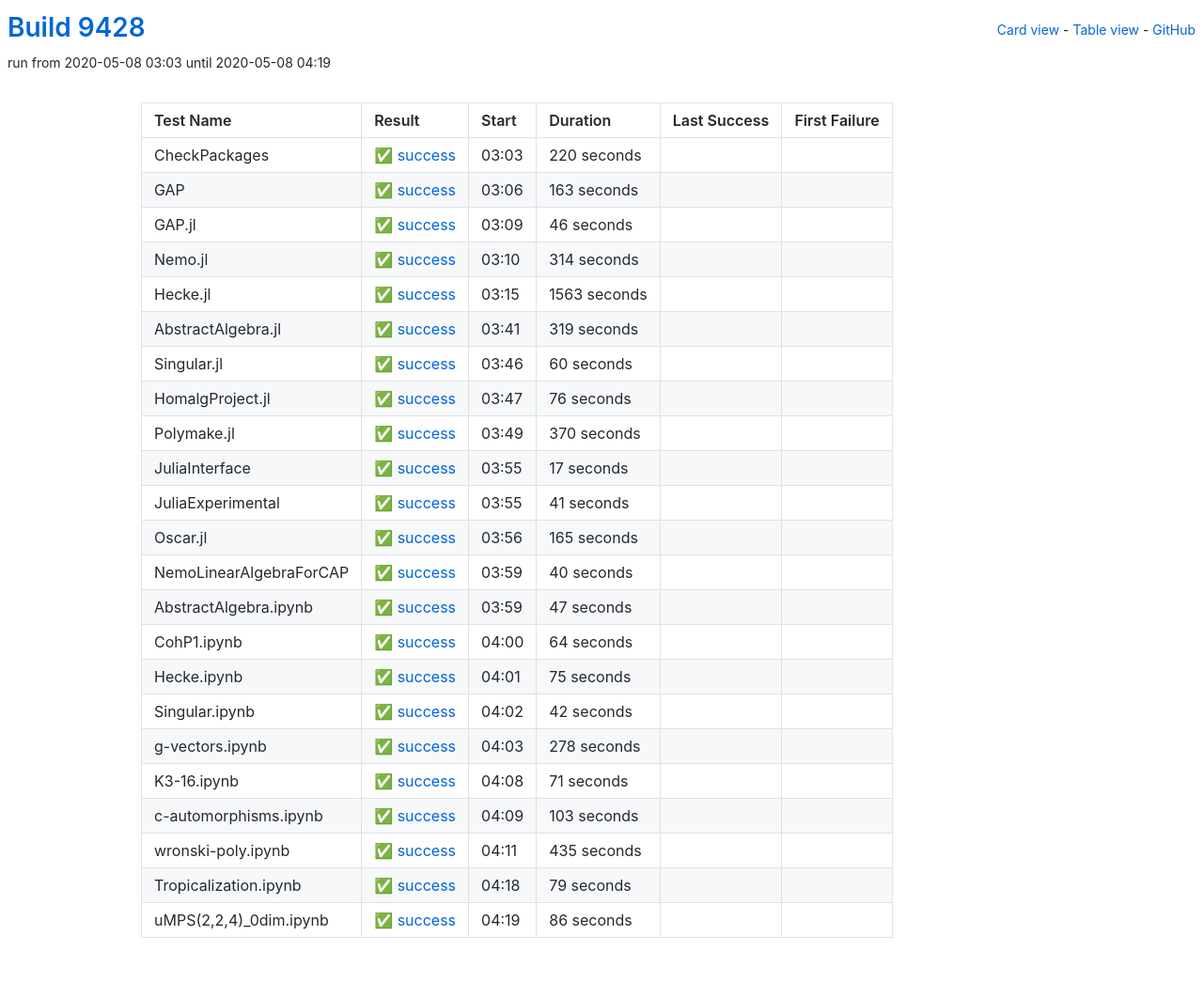
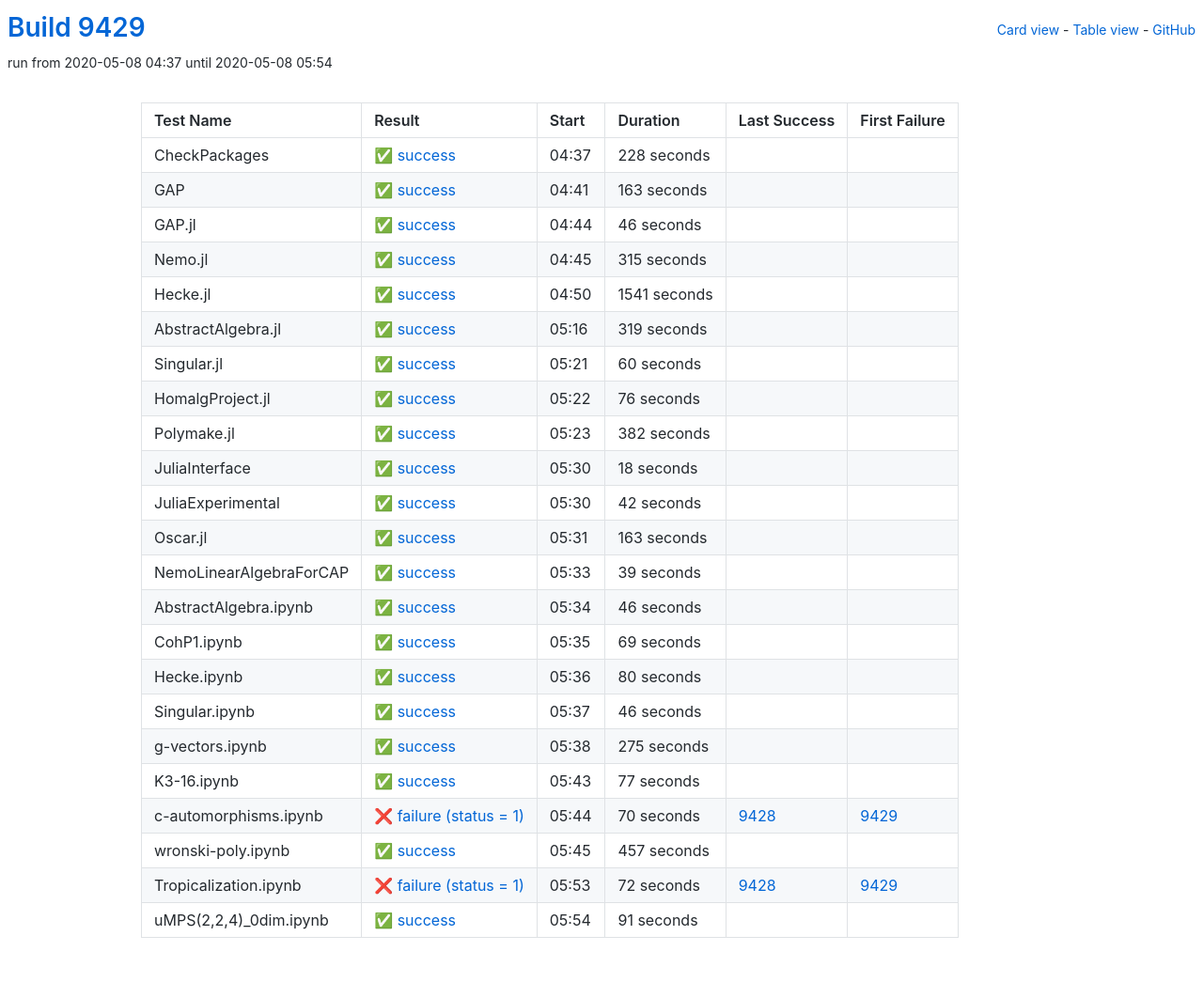
Before and after one commit to oscar-system/oscar-ci-status, a Jekyll site: the page built from table.html, in a window 1280 px wide. Shown: the whole page at 94% size. Built offline with Jekyll 4.4.1, drawn with Linux system fonts in a browser that asks for light colours.

Commit message:
Build 9429

```diff
--- a/_data/ci.yml
+++ b/_data/ci.yml
@@ -1,17 +1,17 @@
-build: 9428
-build_url: https://oscarci.mathematik.uni-kl.de/job/oscar/9428/
+build: 9429
+build_url: https://oscarci.mathematik.uni-kl.de/job/oscar/9429/
 job: oscar
 tests:
-- duration: 220
+- duration: 228
   exitcode: 0
   first_failure: false
   first_failure_url: null
   id: checkpackages
   last_success: false
   last_success_url: null
-  log: https://oscarci.mathematik.uni-kl.de/job/oscar/9428/artifact/logs/build-9428/CheckPackages.log
+  log: https://oscarci.mathematik.uni-kl.de/job/oscar/9429/artifact/logs/build-9429/CheckPackages.log
   name: CheckPackages
-  start: 2020-05-08 03:03
+  start: 2020-05-08 04:37
   status: success
   success: true
 - duration: 163
@@ -21,9 +21,9 @@
   id: gap
   last_success: false
   last_success_url: null
-  log: https://oscarci.mathematik.uni-kl.de/job/oscar/9428/artifact/logs/build-9428/GAP.log
+  log: https://oscarci.mathematik.uni-kl.de/job/oscar/9429/artifact/logs/build-9429/GAP.log
   name: GAP
-  start: 2020-05-08 03:06
+  start: 2020-05-08 04:41
   status: success
   success: true
 - duration: 46
@@ -33,33 +33,33 @@
   id: gap-jl
   last_success: false
   last_success_url: null
-  log: https://oscarci.mathematik.uni-kl.de/job/oscar/9428/artifact/logs/build-9428/GAP.jl.log
+  log: https://oscarci.mathematik.uni-kl.de/job/oscar/9429/artifact/logs/build-9429/GAP.jl.log
   name: GAP.jl
-  start: 2020-05-08 03:09
+  start: 2020-05-08 04:44
   status: success
   success: true
-- duration: 314
+- duration: 315
   exitcode: 0
   first_failure: false
   first_failure_url: null
   id: nemo-jl
   last_success: false
   last_success_url: null
-  log: https://oscarci.mathematik.uni-kl.de/job/oscar/9428/artifact/logs/build-9428/Nemo.jl.log
+  log: https://oscarci.mathematik.uni-kl.de/job/oscar/9429/artifact/logs/build-9429/Nemo.jl.log
   name: Nemo.jl
-  start: 2020-05-08 03:10
+  start: 2020-05-08 04:45
   status: success
   success: true
-- duration: 1563
+- duration: 1541
   exitcode: 0
   first_failure: false
   first_failure_url: null
   id: hecke-jl
   last_success: false
   last_success_url: null
-  log: https://oscarci.mathematik.uni-kl.de/job/oscar/9428/artifact/logs/build-9428/Hecke.jl.log
+  log: https://oscarci.mathematik.uni-kl.de/job/oscar/9429/artifact/logs/build-9429/Hecke.jl.log
   name: Hecke.jl
-  start: 2020-05-08 03:15
+  start: 2020-05-08 04:50
   status: success
   success: true
 - duration: 319
@@ -69,9 +69,9 @@
   id: abstractalgebra-jl
   last_success: false
   last_success_url: null
-  log: https://oscarci.mathematik.uni-kl.de/job/oscar/9428/artifact/logs/build-9428/AbstractAlgebra.jl.log
+  log: https://oscarci.mathematik.uni-kl.de/job/oscar/9429/artifact/logs/build-9429/AbstractAlgebra.jl.log
   name: AbstractAlgebra.jl
-  start: 2020-05-08 03:41
+  start: 2020-05-08 05:16
   status: success
   success: true
 - duration: 60
@@ -81,9 +81,9 @@
   id: singular-jl
   last_success: false
   last_success_url: null
-  log: https://oscarci.mathematik.uni-kl.de/job/oscar/9428/artifact/logs/build-9428/Singular.jl.log
+  log: https://oscarci.mathematik.uni-kl.de/job/oscar/9429/artifact/logs/build-9429/Singular.jl.log
   name: Singular.jl
-  start: 2020-05-08 03:46
+  start: 2020-05-08 05:21
   status: success
   success: true
 - duration: 76
@@ -93,188 +93,188 @@
   id: homalgproject-jl
   last_success: false
   last_success_url: null
-  log: https://oscarci.mathematik.uni-kl.de/job/oscar/9428/artifact/logs/build-9428/HomalgProject.jl.log
+  log: https://oscarci.mathematik.uni-kl.de/job/oscar/9429/artifact/logs/build-9429/HomalgProject.jl.log
   name: HomalgProject.jl
-  start: 2020-05-08 03:47
+  start: 2020-05-08 05:22
   status: success
   success: true
-- duration: 370
+- duration: 382
   exitcode: 0
   first_failure: false
   first_failure_url: null
   id: polymake-jl
   last_success: false
   last_success_url: null
-  log: https://oscarci.mathematik.uni-kl.de/job/oscar/9428/artifact/logs/build-9428/Polymake.jl.log
+  log: https://oscarci.mathematik.uni-kl.de/job/oscar/9429/artifact/logs/build-9429/Polymake.jl.log
   name: Polymake.jl
-  start: 2020-05-08 03:49
+  start: 2020-05-08 05:23
   status: success
   success: true
-- duration: 17
+- duration: 18
   exitcode: 0
   first_failure: false
   first_failure_url: null
   id: juliainterface
   last_success: false
   last_success_url: null
-  log: https://oscarci.mathematik.uni-kl.de/job/oscar/9428/artifact/logs/build-9428/JuliaInterface.log
+  log: https://oscarci.mathematik.uni-kl.de/job/oscar/9429/artifact/logs/build-9429/JuliaInterface.log
   name: JuliaInterface
-  start: 2020-05-08 03:55
+  start: 2020-05-08 05:30
   status: success
   success: true
-- duration: 41
+- duration: 42
   exitcode: 0
   first_failure: false
   first_failure_url: null
   id: juliaexperimental
   last_success: false
   last_success_url: null
-  log: https://oscarci.mathematik.uni-kl.de/job/oscar/9428/artifact/logs/build-9428/JuliaExperimental.log
+  log: https://oscarci.mathematik.uni-kl.de/job/oscar/9429/artifact/logs/build-9429/JuliaExperimental.log
   name: JuliaExperimental
-  start: 2020-05-08 03:55
+  start: 2020-05-08 05:30
   status: success
   success: true
-- duration: 165
+- duration: 163
   exitcode: 0
   first_failure: false
   first_failure_url: null
   id: oscar-jl
   last_success: false
   last_success_url: null
-  log: https://oscarci.mathematik.uni-kl.de/job/oscar/9428/artifact/logs/build-9428/Oscar.jl.log
+  log: https://oscarci.mathematik.uni-kl.de/job/oscar/9429/artifact/logs/build-9429/Oscar.jl.log
   name: Oscar.jl
-  start: 2020-05-08 03:56
+  start: 2020-05-08 05:31
   status: success
   success: true
-- duration: 40
+- duration: 39
   exitcode: 0
   first_failure: false
   first_failure_url: null
   id: nemolinearalgebraforcap
   last_success: false
   last_success_url: null
-  log: https://oscarci.mathematik.uni-kl.de/job/oscar/9428/artifact/logs/build-9428/NemoLinearAlgebraForCAP.log
+  log: https://oscarci.mathematik.uni-kl.de/job/oscar/9429/artifact/logs/build-9429/NemoLinearAlgebraForCAP.log
   name: NemoLinearAlgebraForCAP
-  start: 2020-05-08 03:59
+  start: 2020-05-08 05:33
   status: success
   success: true
-- duration: 47
+- duration: 46
   exitcode: 0
   first_failure: false
   first_failure_url: null
   id: abstractalgebra-ipynb
   last_success: false
   last_success_url: null
-  log: https://oscarci.mathematik.uni-kl.de/job/oscar/9428/artifact/logs/build-9428/AbstractAlgebra.ipynb.log
+  log: https://oscarci.mathematik.uni-kl.de/job/oscar/9429/artifact/logs/build-9429/AbstractAlgebra.ipynb.log
   name: AbstractAlgebra.ipynb
-  start: 2020-05-08 03:59
+  start: 2020-05-08 05:34
   status: success
   success: true
-- duration: 64
+- duration: 69
   exitcode: 0
   first_failure: false
   first_failure_url: null
   id: cohp1-ipynb
   last_success: false
   last_success_url: null
-  log: https://oscarci.mathematik.uni-kl.de/job/oscar/9428/artifact/logs/build-9428/CohP1.ipynb.log
+  log: https://oscarci.mathematik.uni-kl.de/job/oscar/9429/artifact/logs/build-9429/CohP1.ipynb.log
   name: CohP1.ipynb
-  start: 2020-05-08 04:00
+  start: 2020-05-08 05:35
   status: success
   success: true
-- duration: 75
+- duration: 80
   exitcode: 0
   first_failure: false
   first_failure_url: null
   id: hecke-ipynb
   last_success: false
   last_success_url: null
-  log: https://oscarci.mathematik.uni-kl.de/job/oscar/9428/artifact/logs/build-9428/Hecke.ipynb.log
+  log: https://oscarci.mathematik.uni-kl.de/job/oscar/9429/artifact/logs/build-9429/Hecke.ipynb.log
   name: Hecke.ipynb
-  start: 2020-05-08 04:01
+  start: 2020-05-08 05:36
   status: success
   success: true
-- duration: 42
+- duration: 46
   exitcode: 0
   first_failure: false
   first_failure_url: null
   id: singular-ipynb
   last_success: false
   last_success_url: null
-  log: https://oscarci.mathematik.uni-kl.de/job/oscar/9428/artifact/logs/build-9428/Singular.ipynb.log
+  log: https://oscarci.mathematik.uni-kl.de/job/oscar/9429/artifact/logs/build-9429/Singular.ipynb.log
   name: Singular.ipynb
-  start: 2020-05-08 04:02
+  start: 2020-05-08 05:37
   status: success
   success: true
-- duration: 278
+- duration: 275
   exitcode: 0
   first_failure: false
   first_failure_url: null
   id: g-vectors-ipynb
   last_success: false
   last_success_url: null
-  log: https://oscarci.mathematik.uni-kl.de/job/oscar/9428/artifact/logs/build-9428/g-vectors.ipynb.log
+  log: https://oscarci.mathematik.uni-kl.de/job/oscar/9429/artifact/logs/build-9429/g-vectors.ipynb.log
   name: g-vectors.ipynb
-  start: 2020-05-08 04:03
+  start: 2020-05-08 05:38
   status: success
   success: true
-- duration: 71
+- duration: 77
   exitcode: 0
   first_failure: false
   first_failure_url: null
   id: k3-16-ipynb
   last_success: false
   last_success_url: null
-  log: https://oscarci.mathematik.uni-kl.de/job/oscar/9428/artifact/logs/build-9428/K3-16.ipynb.log
+  log: https://oscarci.mathematik.uni-kl.de/job/oscar/9429/artifact/logs/build-9429/K3-16.ipynb.log
   name: K3-16.ipynb
-  start: 2020-05-08 04:08
+  start: 2020-05-08 05:43
   status: success
   success: true
-- duration: 103
-  exitcode: 0
-  first_failure: false
-  first_failure_url: null
+- duration: 70
+  exitcode: 1
+  first_failure: 9429
+  first_failure_url: https://oscarci.mathematik.uni-kl.de/job/oscar/9429/
   id: c-automorphisms-ipynb
-  last_success: false
-  last_success_url: null
-  log: https://oscarci.mathematik.uni-kl.de/job/oscar/9428/artifact/logs/build-9428/c-automorphisms.ipynb.log
+  last_success: 9428
+  last_success_url: https://oscarci.mathematik.uni-kl.de/job/oscar/9428/
+  log: https://oscarci.mathematik.uni-kl.de/job/oscar/9429/artifact/logs/build-9429/c-automorphisms.ipynb.log
   name: c-automorphisms.ipynb
-  start: 2020-05-08 04:09
-  status: success
-  success: true
-- duration: 435
+  start: 2020-05-08 05:44
+  status: failure
+  success: false
+- duration: 457
   exitcode: 0
   first_failure: false
   first_failure_url: null
   id: wronski-poly-ipynb
   last_success: false
   last_success_url: null
-  log: https://oscarci.mathematik.uni-kl.de/job/oscar/9428/artifact/logs/build-9428/wronski-poly.ipynb.log
+  log: https://oscarci.mathematik.uni-kl.de/job/oscar/9429/artifact/logs/build-9429/wronski-poly.ipynb.log
   name: wronski-poly.ipynb
-  start: 2020-05-08 04:11
+  start: 2020-05-08 05:45
   status: success
   success: true
-- duration: 79
-  exitcode: 0
-  first_failure: false
-  first_failure_url: null
+- duration: 72
+  exitcode: 1
+  first_failure: 9429
+  first_failure_url: https://oscarci.mathematik.uni-kl.de/job/oscar/9429/
   id: tropicalization-ipynb
-  last_success: false
-  last_success_url: null
-  log: https://oscarci.mathematik.uni-kl.de/job/oscar/9428/artifact/logs/build-9428/Tropicalization.ipynb.log
+  last_success: 9428
+  last_success_url: https://oscarci.mathematik.uni-kl.de/job/oscar/9428/
+  log: https://oscarci.mathematik.uni-kl.de/job/oscar/9429/artifact/logs/build-9429/Tropicalization.ipynb.log
   name: Tropicalization.ipynb
-  start: 2020-05-08 04:18
-  status: success
-  success: true
-- duration: 86
+  start: 2020-05-08 05:53
+  status: failure
+  success: false
+- duration: 91
   exitcode: 0
   first_failure: false
   first_failure_url: null
   id: umps-2-2-4-0dim-ipynb
   last_success: false
   last_success_url: null
-  log: https://oscarci.mathematik.uni-kl.de/job/oscar/9428/artifact/logs/build-9428/uMPS-2-2-4-_0dim.ipynb.log
+  log: https://oscarci.mathematik.uni-kl.de/job/oscar/9429/artifact/logs/build-9429/uMPS-2-2-4-_0dim.ipynb.log
   name: uMPS(2,2,4)_0dim.ipynb
-  start: 2020-05-08 04:19
+  start: 2020-05-08 05:54
   status: success
   success: true
```
Also changed, not shown: README.md.
